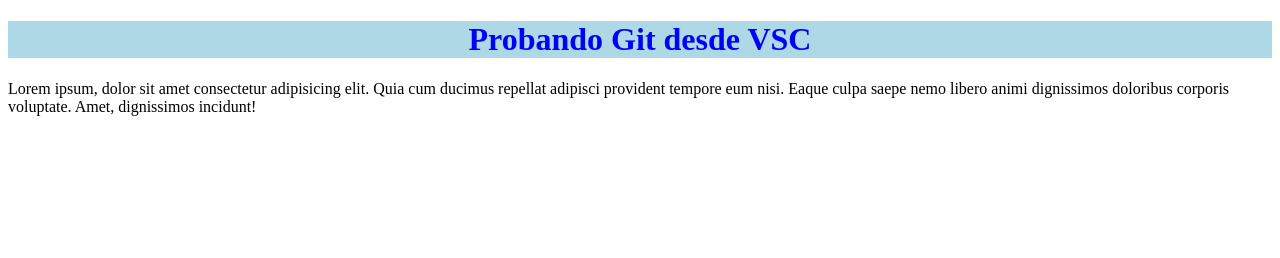
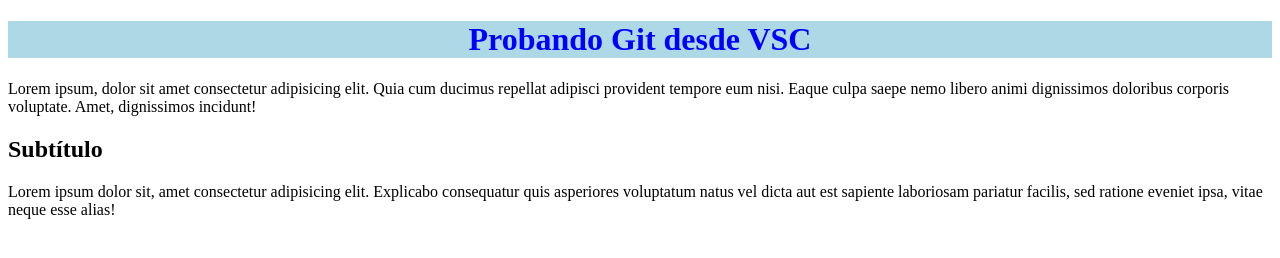
Before and after one commit to JuanPabloNardone/pruebarepositorio, a plain HTML site: page index.html in a window 1280 px wide. Drawn offline with Linux system fonts and the light colour scheme.

Commit message:
Agregamos subtítulo y párrafo al HTML

```diff
--- a/index.html
+++ b/index.html
@@ -10,5 +10,7 @@
 <body>
     <h1>Probando Git desde VSC</h1>
     <p>Lorem ipsum, dolor sit amet consectetur adipisicing elit. Quia cum ducimus repellat adipisci provident tempore eum nisi. Eaque culpa saepe nemo libero animi dignissimos doloribus corporis voluptate. Amet, dignissimos incidunt!</p>
+    <h2>Subtítulo</h2>
+    <p>Lorem ipsum dolor sit, amet consectetur adipisicing elit. Explicabo consequatur quis asperiores voluptatum natus vel dicta aut est sapiente laboriosam pariatur facilis, sed ratione eveniet ipsa, vitae neque esse alias!</p>
 </body>
 </html>
```
